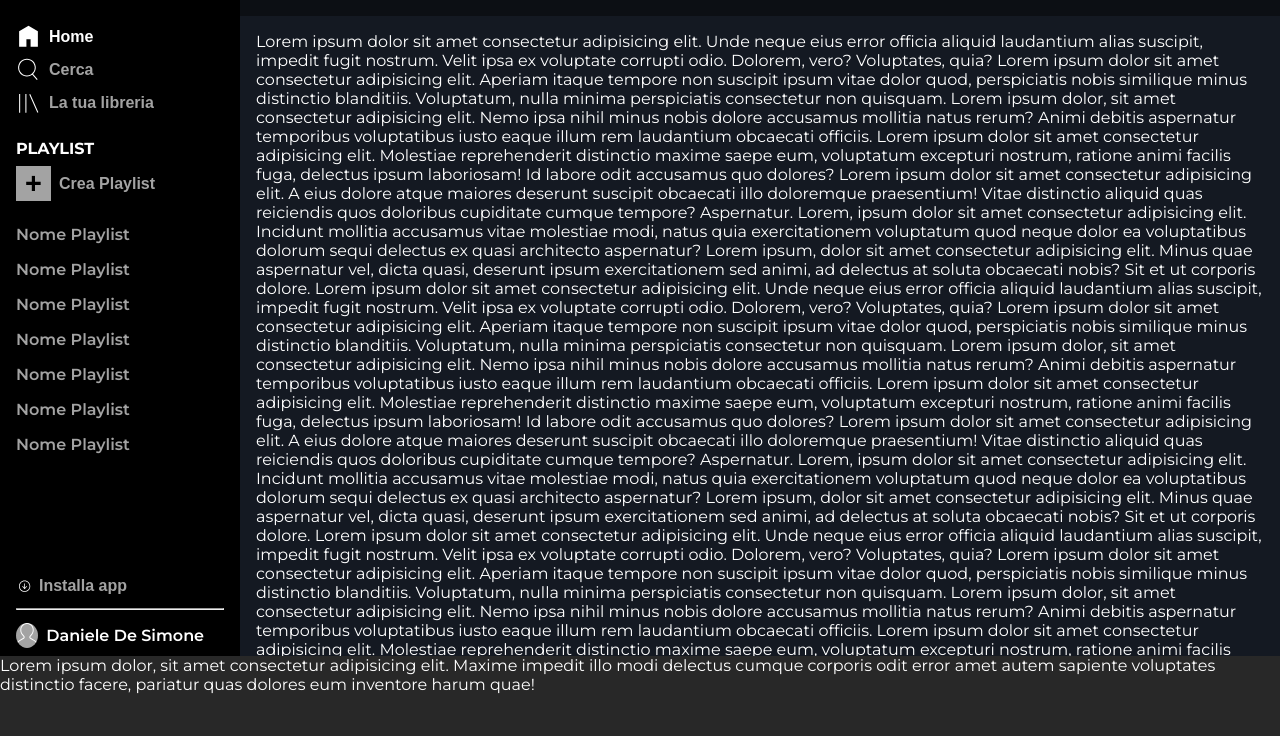
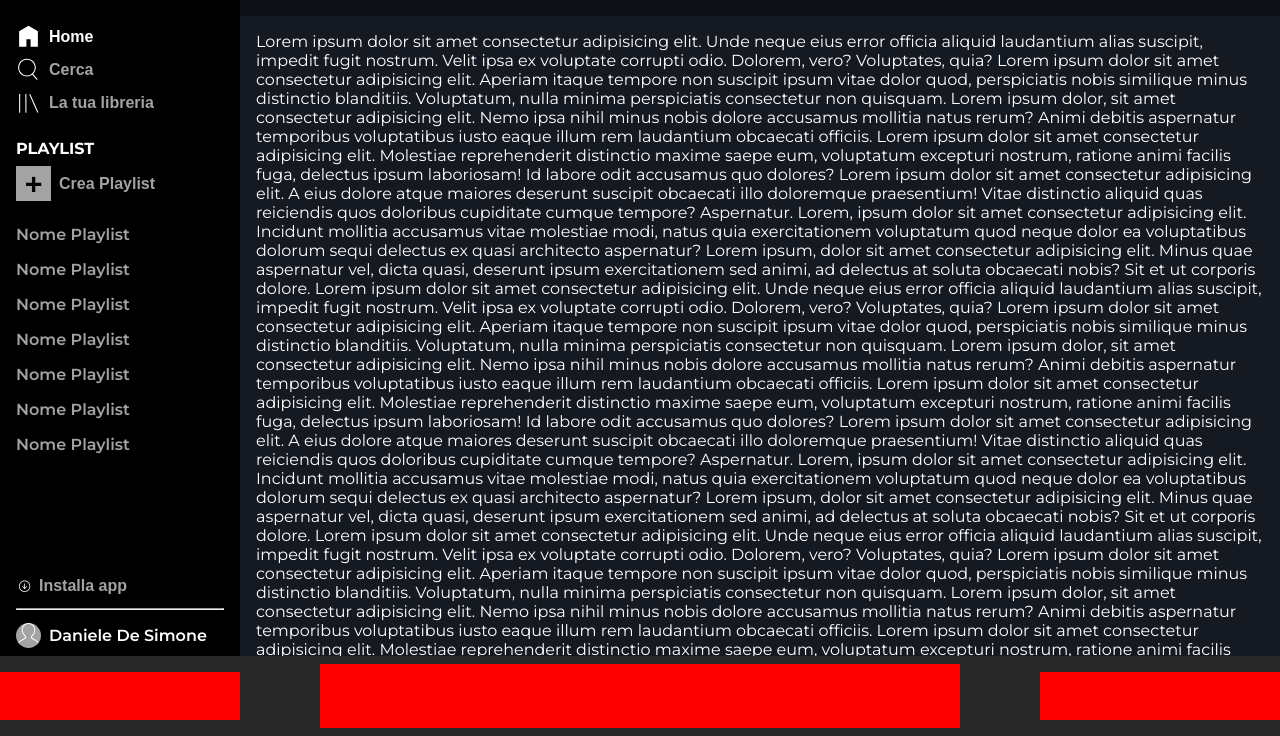
Before and after one commit to Barbarubia/html-css-spotifyweb, a plain HTML site: page index.html in a window 1280 px wide. Shown: the part 64-800 px from the top of the page. Drawn offline with Linux system fonts and the light colour scheme.

Commit message:
iniziate sezioni del footer

```diff
--- a/css/style.css
+++ b/css/style.css
@@ -169,7 +169,7 @@ header .button-header img {
 .header-top .playlist .button-plus {
     height: 35px;
     width: 35px;
-    font-size: 1.8rem;
+    font-size: 1.9rem;
     background-color: var(--lightgrey);
     color: var(--black);
     display: flex;
@@ -221,6 +221,7 @@ header .button-header img {
 
 .header-bottom .user img {
     height: 25px;
+    width: 25px;
     background-color: var(--lightgrey);
     border-radius: 50%;
 }
@@ -230,3 +231,41 @@ header .button-header img {
     color: var(--white);
     margin-left: .5rem;
 }
+
+
+
+/* SEZIONE MAIN */
+
+
+
+/* SEZIONE FOOTER */
+
+footer {
+    display: flex;
+    justify-content: space-between;
+    align-items: center;
+}
+
+footer .info-track {
+    height: 3rem;
+    flex-basis: 15rem;
+    flex-shrink: 0;
+    justify-content: flex-start;
+    background-color: red;
+}
+
+footer .player-audio {
+    height: 4rem;
+    flex-basis: 40rem;
+    flex-shrink: 1;
+    justify-content: center;
+    background-color: red;
+}
+
+footer .volume {
+    height: 3rem;
+    flex-basis: 15rem;
+    flex-shrink: 0;
+    justify-content: flex-end;
+    background-color: red;
+}
--- a/index.html
+++ b/index.html
@@ -131,7 +131,22 @@
 
     <!-- Barra dei comandi in basso -->
     <footer>
-        Lorem ipsum dolor, sit amet consectetur adipisicing elit. Maxime impedit illo modi delectus cumque corporis odit error amet autem sapiente voluptates distinctio facere, pariatur quas dolores eum inventore harum quae!
+
+        <!-- INFO TRACCIA IN RIPRODUZIONE -->
+        <div class="info-track">
+
+        </div>
+
+        <!-- COMANDI DEL PLAYER AUDIO -->
+        <div class="player-audio">
+
+        </div>
+
+        <!-- CONTROLLO VOLUME -->
+        <div class="volume">
+
+        </div>
+
     </footer>
 
 </body>
```
